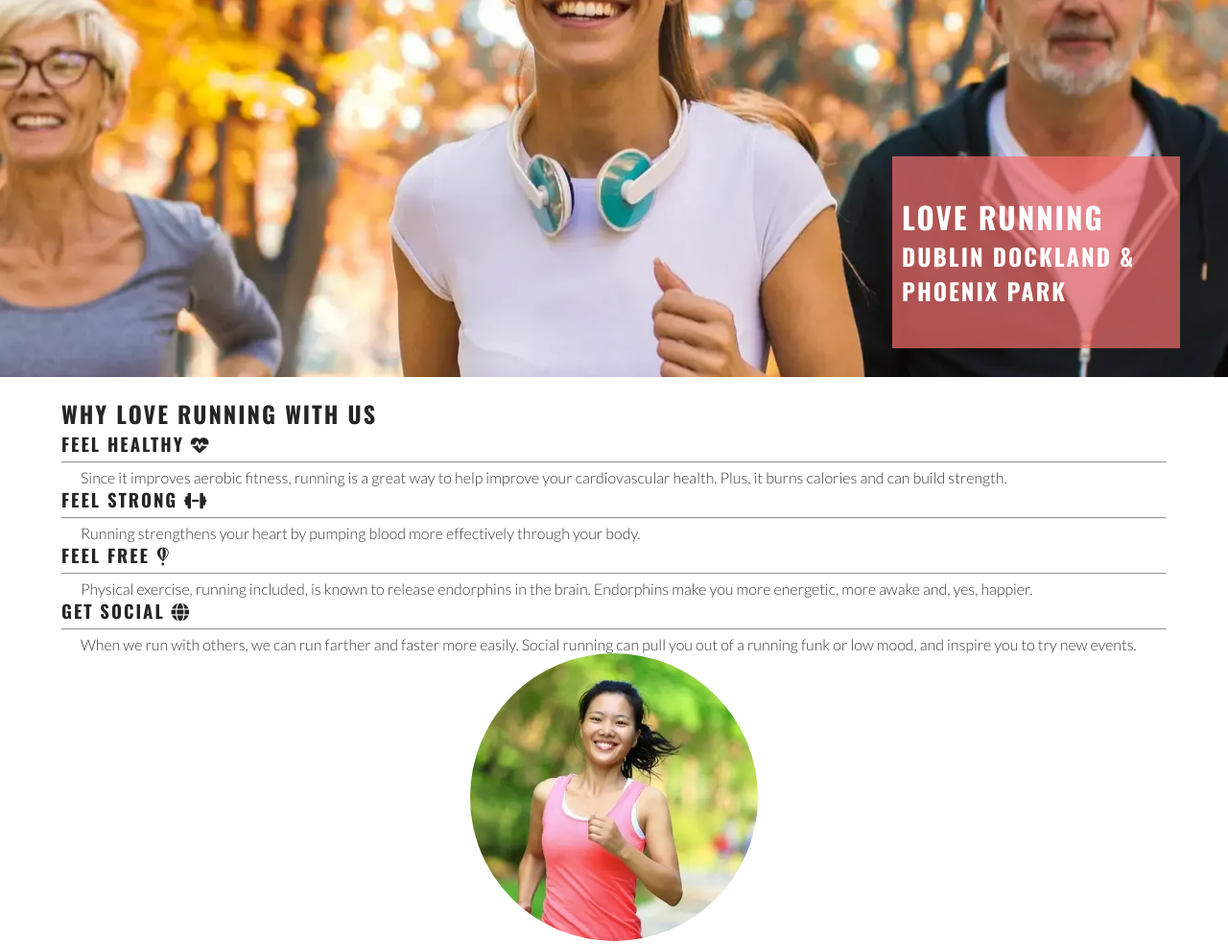
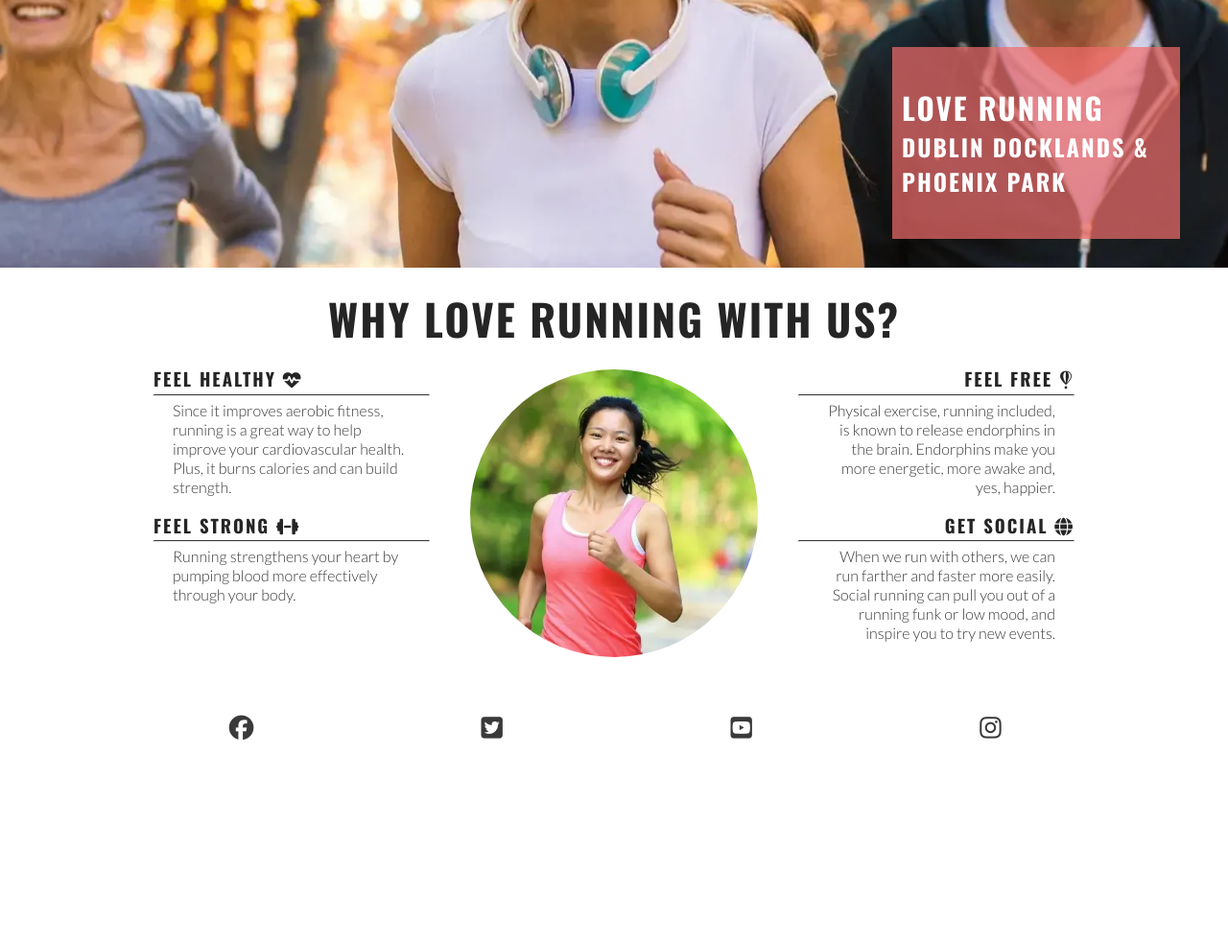
Before and after one commit to grant2494/love-running, a plain HTML site: page index.html in a window 1280 px wide. Shown: the part 400-1384 px from the top of the page at 96% size. After the commit the page ends 1193 px from the top, so only its background shows below. Drawn offline with nearby package versions, Linux system fonts and the light colour scheme.

Commit message:
Make reasons section responsive

```diff
--- a/assets/css/style.css
+++ b/assets/css/style.css
@@ -18,14 +18,14 @@ body {
     font-family: 'Lato', sans-serif;
 }
 
-h1, h2, h3 {
+h1,
+h2,
+h3 {
     font-family: 'Oswald', sans-serif;
     text-transform: uppercase;
     letter-spacing: 2px;
     color: #252525;
 }
-
-h2
 
 /* Header */
 header {
@@ -45,15 +45,13 @@ header a {
     color: inherit;
 }
 
-
-
 #menu {
     font-size: 110%;
     letter-spacing: 4px;
     list-style-type: none;
 }
 
-#menu > li {
+#menu>li {
     margin-bottom: 1em;
 }
 
@@ -102,7 +100,7 @@ main {
 }
 
 #cover-text {
-    /* Final rgba value sets the opacit so it is semi-transparent */
+    /* Final rgba value sets the opacity so it is semi-transparent */
     background-color: rgba(241, 109, 107, .7);
     font-size: 130%;
     position: absolute;
@@ -113,22 +111,24 @@ main {
     padding-left: 10px;
 }
 
-#cover-text > h2, #cover-text > h3 {
+#cover-text>h2,
+#cover-text>h3 {
     color: #ffffff;
 }
 
+/* Reasons section */
 #reasons {
     width: 90%;
     margin: 20px auto;
 }
 
-#reason h2 {
+#reasons h2 {
     margin-bottom: 20px;
     text-align: center;
     font-size: 280%;
 }
 
-#benefits-physical > div,
+#benefits-physical>div,
 #benefits-mental>div {
     line-height: 20px;
     margin-bottom: 20px;
@@ -138,23 +138,24 @@ main {
     padding: 0 20px;
 }
 
-hr {
-    border-top: 1px slid #3a3a3a;
+#benefits hr {
+    border-top: 1px solid #3a3a3a;
     margin: 5px 0;
 }
+
 #circle-cover-bg {
-    background: url("../images/reasons-image.webp") no-repeat top center/cover;
+    background: url('../images/reasons-image.webp') no-repeat top center / cover;
     height: 90vw;
     width: 90vw;
     margin-bottom: 20px;
-    /* makes the square image into a circle */
-    border-radius:50% ;
+    /* Makes the square image into a circle */
+    border-radius: 50%;
     max-width: 300px;
     max-height: 300px;
 }
 
 #benefits-image {
-    display: flex ;
+    display: flex;
     align-items: center;
     justify-content: center;
 }
@@ -176,6 +177,7 @@ hr {
 
 /* Media query: tablets and larger (768px and up) */
 @media screen and (min-width: 768px) {
+
     /* Header */
     nav {
         display: block;
@@ -189,7 +191,7 @@ hr {
         display: flex;
     }
 
-    #menu > li {
+    #menu>li {
         padding-left: 1rem;
     }
 
@@ -207,7 +209,6 @@ hr {
     main {
         /* Push main content down to accommodate larger header */
         margin-top: 79px;
-
     }
 
     /* Hero */
@@ -216,11 +217,57 @@ hr {
         right: 50px;
     }
 
+    /* Reasons section */
+    #benefits-physical,
+    #benefits-mental {
+        display: flex;
+        flex-direction: column;
+        width: 100%;
+    }
+
+    #benefits-physical>div,
+    #benefits-mental>div {
+        width: 75%;
+    }
+
+    #benefits-mental>div {
+        text-align: end;
+        align-self: flex-end;
+    }
+
 }
 
 /* Large devices (laptops and desktops, 992px and up) */
 @media screen and (min-width: 992px) {
-    #menu a:hover{
+    #menu a:hover {
         border-bottom: 1px solid #3a3a3a;
     }
 }
+
+@media screen and (min-width: 1200px) {
+    /* Reasons section */
+    #benefits {
+        display: flex;
+        flex-direction: row;
+    }
+
+    #benefits > div {
+        flex: 1;
+    }
+
+    #benefits-image {
+        order: 0
+    }
+
+    #benefits-mental {
+        order: 1;
+    }
+
+    #benefits-mental > div {
+        align-self: flex-start;
+    }
+
+    #benefits-physical > div {
+        align-self: flex-end;
+    }
+}
--- a/index.html
+++ b/index.html
@@ -43,33 +43,43 @@
         <section id="hero">
             <div id="cover-text">
                 <h2>Love Running</h2>
-                <h3> Dublin Dockland & Phoenix Park</h3>
+                <h3>Dublin Docklands & Phoenix Park</h3>
             </div>
         </section>
         <section id="reasons">
-            <h2> Why Love Running With Us</h2>
+            <h2>Why love running with us?</h2>
             <div id="benefits">
                 <div id="benefits-physical">
-                    <h3> Feel Healthy <i class="fa-solid fa-heart-pulse"></i></h3>
-                    <hr>
-                    <p>Since it improves aerobic fitness, running is a great way to help improve your cardiovascular health. Plus, it burns calories and can build strength.</p>
-                    <h3> Feel Strong <i class="fa-solid fa-dumbbell"></i></h3>
-                    <hr>
-                    <p>Running strengthens your heart by pumping blood more effectively through your body.</p>
+                    <div>
+                        <h3>Feel healthy <i class="fa-solid fa-heart-pulse"></i></h3>
+                        <hr>
+                        <p>Since it improves aerobic fitness, running is a great way to help improve your cardiovascular
+                            health. Plus, it burns calories and can build strength.</p>
+                    </div>
+                    <div>
+                        <h3>Feel strong <i class="fa-solid fa-dumbbell"></i></h3>
+                        <hr>
+                        <p>Running strengthens your heart by pumping blood more effectively through your body.</p>
+                    </div>
                 </div>
                 <div id="benefits-mental">
-                    <h3> Feel Free <i class="fa-brands fa-fly"></i></h3>
-                    <hr>
-                    <p>Physical exercise, running included, is known to release endorphins in the brain. Endorphins make you more energetic, more awake and, yes, happier.</p>
-                    <h3> Get Social <i class="fa-solid fa-globe"></i></h3>
-                    <hr>
-                    <p>When we run with others, we can run farther and faster more easily. Social running can pull you out of a running funk or low mood, and inspire you to try new events.</p>
+                    <div>
+                        <h3>Feel free <i class="fa-brands fa-fly"></i></h3>
+                        <hr>
+                        <p>Physical exercise, running included, is known to release endorphins in the brain. Endorphins
+                            make you more energetic, more awake and, yes, happier.</p>
+                    </div>
+                    <div>
+                        <h3>Get social <i class="fa-solid fa-globe"></i></h3>
+                        <hr>
+                        <p>When we run with others, we can run farther and faster more easily. Social running can pull
+                            you out of a running funk or low mood, and inspire you to try new events.</p>
+                    </div>
                 </div>
                 <div id="benefits-image">
                     <div id="circle-cover-bg"></div>
                 </div>
             </div>
-
         </section>
     </main>
 
```
